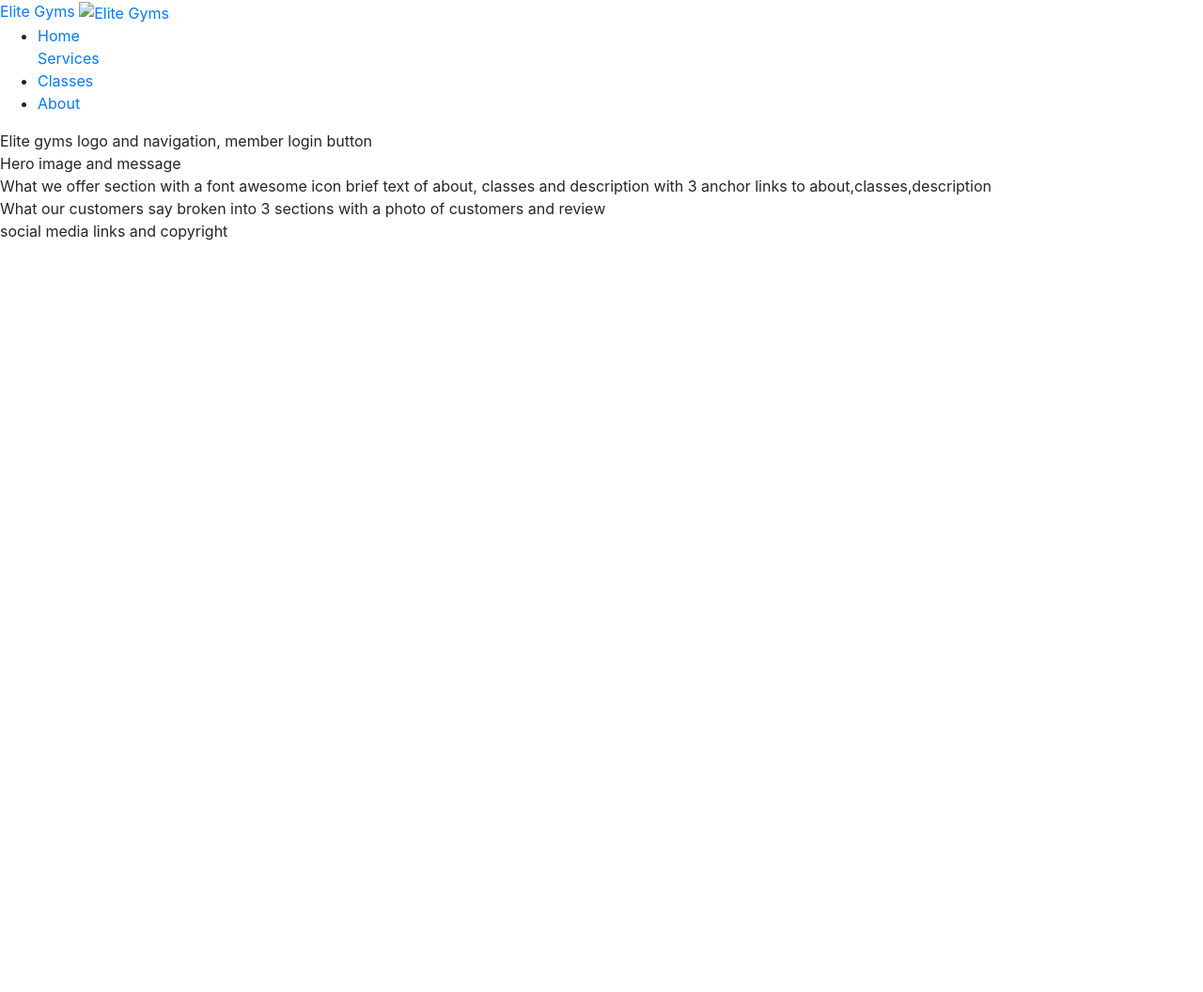
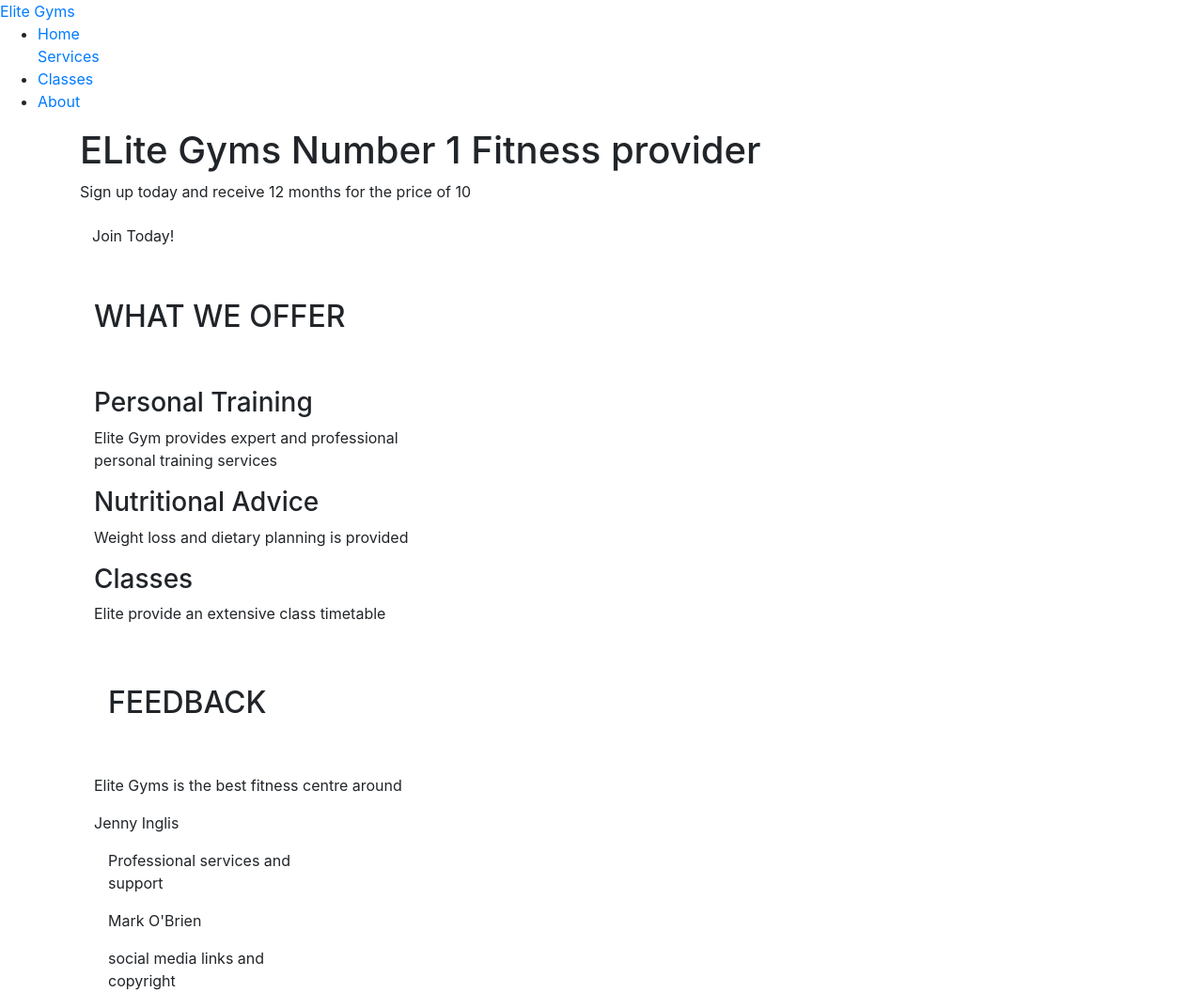
Before and after one commit to inglisj/Elite-Gym, a plain HTML site: page index.html in a window 1280 px wide. Shown: the whole page at 94% size. Before the commit the page ends 800 px from the top, so only its background shows below. Drawn offline with nearby package versions, Linux system fonts and the light colour scheme.

Commit message:
features added

```diff
--- a/index.html
+++ b/index.html
@@ -6,15 +6,13 @@
     <link rel="stylesheet" href="https://cdn.jsdelivr.net/npm/bootstrap@4.5.3/dist/css/bootstrap.min.css" integrity="sha384-TX8t27EcRE3e/ihU7zmQxVncDAy5uIKz4rEkgIXeMed4M0jlfIDPvg6uqKI2xXr2" crossorigin="anonymous">
     <script src="https://kit.fontawesome.com/3db2fbda72.js" crossorigin="anonymous"></script>
 
-    <title>Elite Gyms</title>
+    <title>Elite Gyms | Fitness specialists</title>
 </head>
 <body>
     <header>
         <a href="index.html"
         <h2 id="logo">Elite Gyms</h2>
-        <img src="Elite gyms.jpg" alt="Elite Gyms" style="width:304px;height:228px;">
-        <nav>
-        </a>
+            </a>
             <ul>
                 <li>
                     <a href="index.html=">Home</a>
@@ -29,19 +27,72 @@
             </ul>
         </nav>
 
-        Elite gyms logo and navigation, member login button
-    </header>
-    <section>
-        Hero image and message
-    </section>
-    <section>
-        What we offer section with a font awesome icon
-        brief text of about, classes and description with 3 anchor links to about,classes,description
-    </section>
-    <section>
-        What our customers say
-        broken into 3 sections with a photo of customers and review
-    </section>
+        </header>
+    <!--main element-->
+    <article class="container">
+        <section class="join today">
+            <h1>ELite Gyms Number 1 Fitness provider</h1>
+            <p>Sign up today and receive 12 months for the price of 10</p>
+            <button class="btn btn sucess">Join Today!</button>
+        </section>
+    <!--Services-->
+    <div class="container services-container">
+        <section class="services">
+            <div class="row">
+                <div class="col-12 my-5">
+                    <h2 class="text to uppercase">WHAT WE OFFER</h2>
+                </div>
+            </div>
+            <div class="row">
+                <div class="col-12 col-md-6 col-lg-4"
+                <div class="services">
+                    <h3>Personal Training</h3>
+                    <p>Elite Gym provides expert and professional personal training services</p>
+                    <h3>Nutritional Advice</h3>
+                    <p>Weight loss and dietary planning is provided</p>
+                    <h3>Classes</h3>
+                    <p>Elite provide an extensive class timetable</p>
+
+                </div>
+            </div>
+
+    <!--Feedback-->
+    <div class="container feedback-container">
+        <section class="feedback">
+            <div class="row">
+                <div class="col-12 my-5">
+                    <h2 class="text to uppercase">FEEDBACK</h2>
+                </div>
+            </div>
+        </section>
+        </div>
+        <div class="row">
+        <div class="col-12 col-md-6">
+        <div class="media">
+        <div class="d-none d-sm block"
+            <img src="assets/images/Jen.jpg" class="rounded-circle mr-3" height="100 width=100"
+        </div>
+        </div>
+        </div>
+        <div class="qoute-body">
+            <blockquote class="blockqoute">
+                <p>Elite Gyms is the best fitness centre around</p>
+                <footer class="blockqoute-footer">Jenny Inglis</footer>
+            </blockquote>
+        </div>
+    <div class="col-12 col-md-6">
+        <div class="media">
+        <div class="d-none d-sm block"
+            <img src="assets/images/Mark.jpg" class="rounded-circle mr-3" height="100 width=100"
+        </div>
+        </div>
+        </div>
+        <div class="qoute-body">
+            <blockquote class="blockqoute">
+                <p>Professional services and support</p>
+                <footer class="blockqoute-footer">Mark O'Brien</footer>
+            </blockquote>
+        </div>
     <footer>
         social media links and copyright
     </footer>
```
Also changed, not shown: assets/images/Jen.jpg (added), 2 other files.
